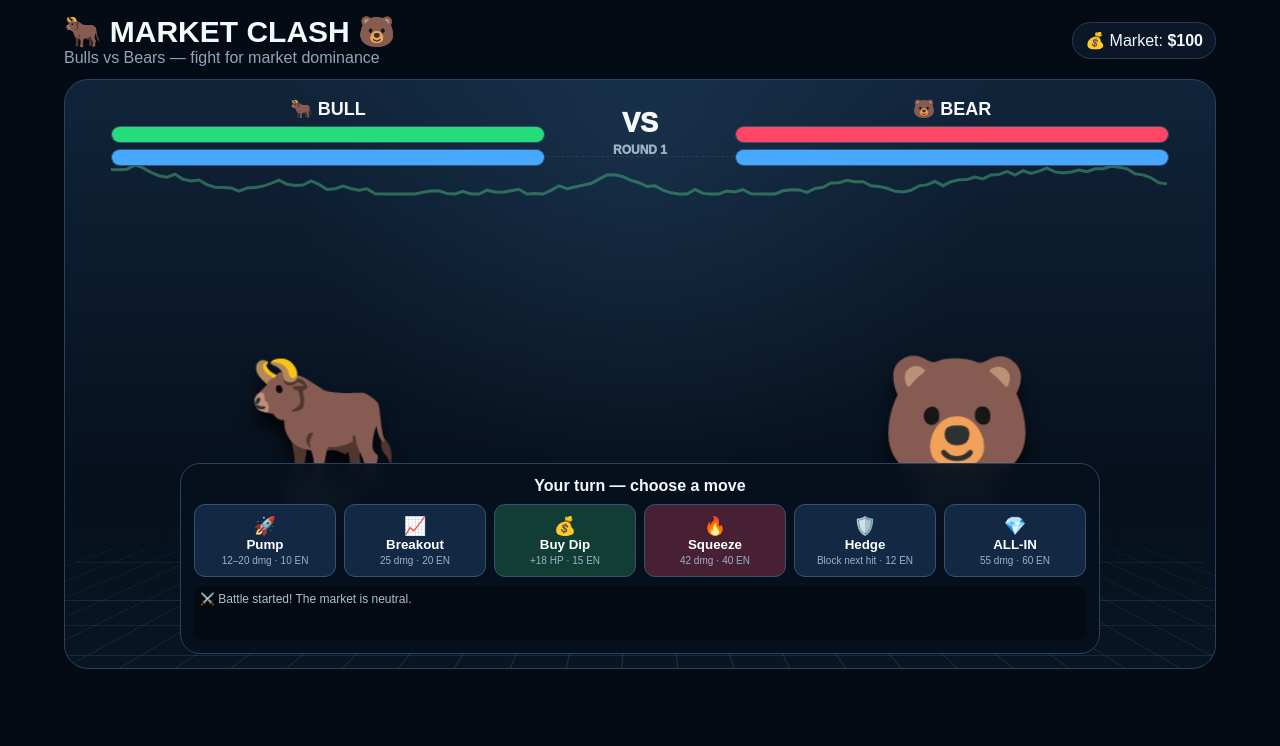
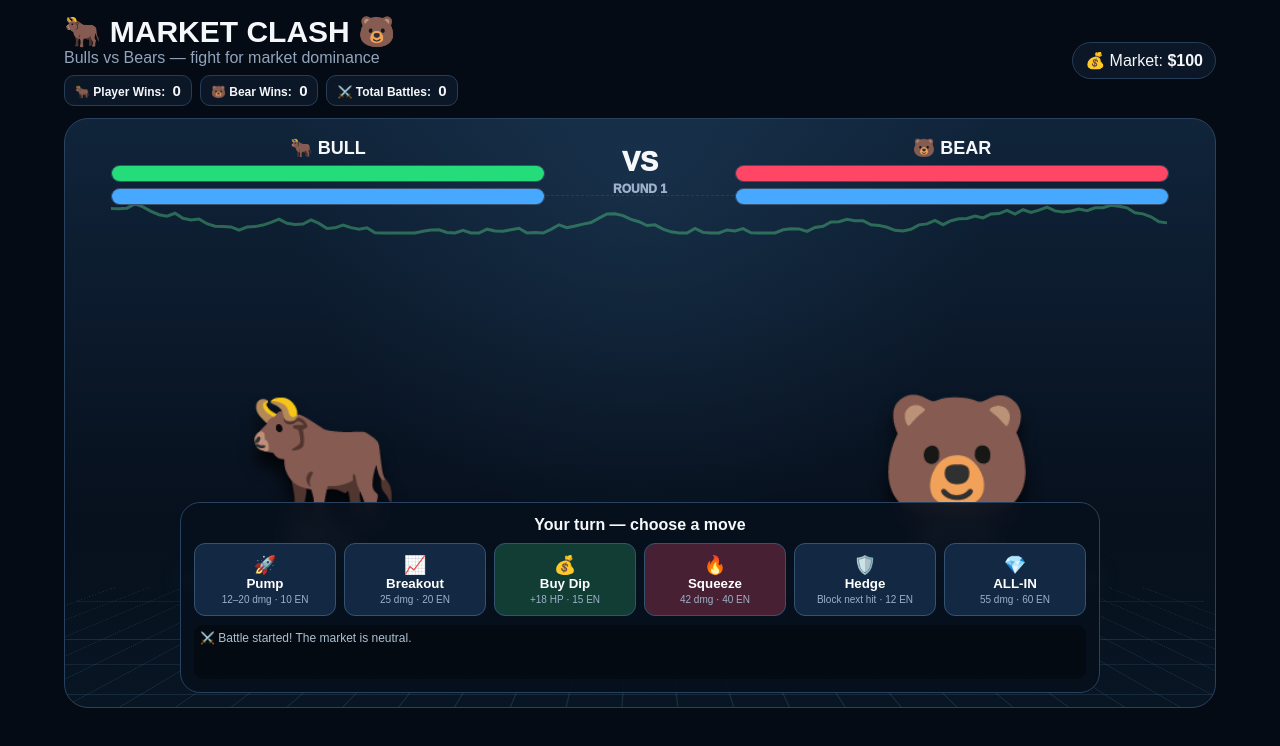
Before and after one commit to aquib85/market-clash, a plain HTML site: page index.html in a window 1280 px wide. Drawn offline with Linux system fonts and the light colour scheme.

Commit message:
Add files via upload
bull vs bear

```diff
--- a/index.html
+++ b/index.html
@@ -7,7 +7,7 @@
 <style>
 *{box-sizing:border-box}body{margin:0;background:#050b14;color:#f5f7fb;font-family:Arial,sans-serif}
 #app{max-width:1180px;margin:auto;padding:14px}.top{display:flex;justify-content:space-between;align-items:center;gap:12px}
-h1{margin:0;font-size:30px}.tag{color:#91a4bc}.pill{padding:8px 12px;border:1px solid #263d59;border-radius:999px;background:#0b1726}
+h1{margin:0;font-size:30px}.tag{color:#91a4bc}.pill{padding:8px 12px;border:1px solid #263d59;border-radius:999px;background:#0b1726}.stats{display:flex;gap:8px;justify-content:center;flex-wrap:wrap;margin-top:8px}.stat{padding:6px 10px;border:1px solid #263d59;border-radius:10px;background:#0b1726;font-size:12px;font-weight:800}.stat span{font-size:15px;margin-left:4px}
 .arena{margin-top:12px;position:relative;height:590px;border:1px solid #29425f;border-radius:24px;overflow:hidden;background:linear-gradient(#10243a,#07101d 68%,#081522)}
 .sky{position:absolute;inset:0;background:radial-gradient(circle at 50% 10%,#274c6d55,transparent 45%)}
 .grid{position:absolute;left:-10%;right:-10%;bottom:-90px;height:300px;transform:perspective(400px) rotateX(58deg);background-image:linear-gradient(#3d628055 1px,transparent 1px),linear-gradient(90deg,#3d628055 1px,transparent 1px);background-size:45px 45px}
@@ -31,7 +31,7 @@ button b{display:block;font-size:18px}.moveinfo{font-size:10px;color:#9db1c8;fon
 </head>
 <body>
 <div id="app">
-<div class="top"><div><h1>🐂 MARKET CLASH 🐻</h1><div class="tag">Bulls vs Bears — fight for market dominance</div></div><div class="pill">💰 Market: <b id="price">$100</b></div></div>
+<div class="top"><div><h1>🐂 MARKET CLASH 🐻</h1><div class="tag">Bulls vs Bears — fight for market dominance</div><div class="stats"><div class="stat">🐂 Player Wins: <span id="bullWins">0</span></div><div class="stat">🐻 Bear Wins: <span id="bearWins">0</span></div><div class="stat">⚔️ Total Battles: <span id="totalWins">0</span></div></div></div><div class="pill">💰 Market: <b id="price">$100</b></div></div>
 <div class="arena" id="arena">
 <div class="sky"></div><div class="grid"></div>
 <div class="chart"><canvas id="cv"></canvas></div>
@@ -61,6 +61,10 @@ button b{display:block;font-size:18px}.moveinfo{font-size:10px;color:#9db1c8;fon
 <script>
 let B,R,BE,RE,block=false,round=1,busy=false,over=false;
 const $=id=>document.getElementById(id);
+const statsKey='marketClashStats';
+let stats=JSON.parse(localStorage.getItem(statsKey)||'{"bull":0,"bear":0}');
+function saveStats(){localStorage.setItem(statsKey,JSON.stringify(stats));renderStats()}
+function renderStats(){const bw=$('bullWins'),rw=$('bearWins'),tw=$('totalWins');if(bw)bw.textContent=stats.bull;if(rw)rw.textContent=stats.bear;if(tw)tw.textContent=stats.bull+stats.bear}
 function log(x){$('log').innerHTML='<div>'+x+'</div>'+$('log').innerHTML}
 function render(){ $('bhp').style.width=B+'%';$('rhp').style.width=R+'%';$('be').style.width=BE+'%';$('re').style.width=RE+'%';$('price').textContent='$'+Math.max(1,Math.round(100+(B-R)*.35));$('round').textContent='ROUND '+round;
 document.querySelectorAll('.moves button').forEach(x=>x.disabled=busy||over)}
@@ -94,8 +98,9 @@ if(hit.n){if(block){txt+=' 🛡️ Hedge blocked it!';hit.n=0;block=false}else{B
 log((hit.crit?'💥 CRITICAL! ':'')+txt);round++;BE=Math.min(100,BE+8);render();
 if(B<=0){finish('BEAR');return}busy=false;$('turn').textContent='Your turn — choose a move';render()
 }
-function finish(w){over=true;busy=false;$('overlay').style.display='flex';$('winner').textContent=w==='BULL'?'🐂 BULL WINS!':'🐻 BEAR WINS!';$('reason').textContent=w==='BULL'?'The bear has been liquidated. 🚀':'The bull has been liquidated. 📉';render()}
+function finish(w){over=true;busy=false;if(w==='BULL')stats.bull++;else stats.bear++;saveStats();$('overlay').style.display='flex';$('winner').textContent=w==='BULL'?'🐂 BULL WINS!':'🐻 BEAR WINS!';$('reason').textContent=w==='BULL'?'The bear has been liquidated. 🚀':'The bull has been liquidated. 📉';render()}
 function newGame(){B=100;R=100;BE=100;RE=100;block=false;round=1;busy=false;over=false;$('overlay').style.display='none';$('log').innerHTML='';$('turn').textContent='Your turn — choose a move';log('⚔️ Battle started! The market is neutral.');render()}
+renderStats();
 const cv=$('cv'),ctx=cv.getContext('2d');function draw(){cv.width=cv.clientWidth*devicePixelRatio;cv.height=cv.clientHeight*devicePixelRatio;ctx.setTransform(devicePixelRatio,0,0,devicePixelRatio,0,0);let w=cv.clientWidth,h=cv.clientHeight;ctx.clearRect(0,0,w,h);ctx.beginPath();let y=h*.62;ctx.moveTo(0,y);for(let x=0;x<w;x+=8){y+=(Math.random()-.47)*10;y=Math.max(12,Math.min(h-12,y));ctx.lineTo(x,y)}ctx.lineWidth=3;ctx.strokeStyle='#57d889';ctx.stroke()}window.onresize=draw;draw();newGame();
 </script>
 </body>
```
